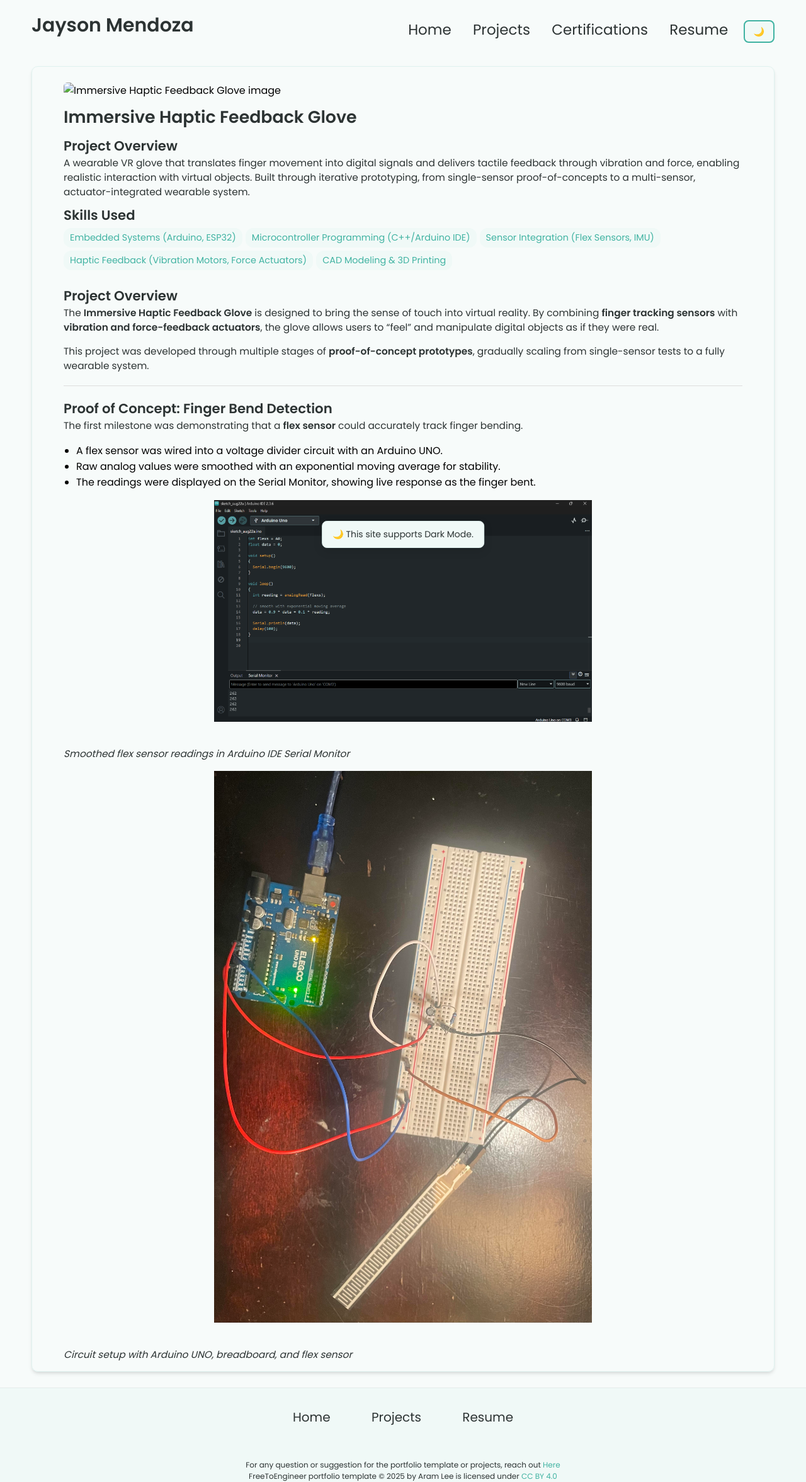
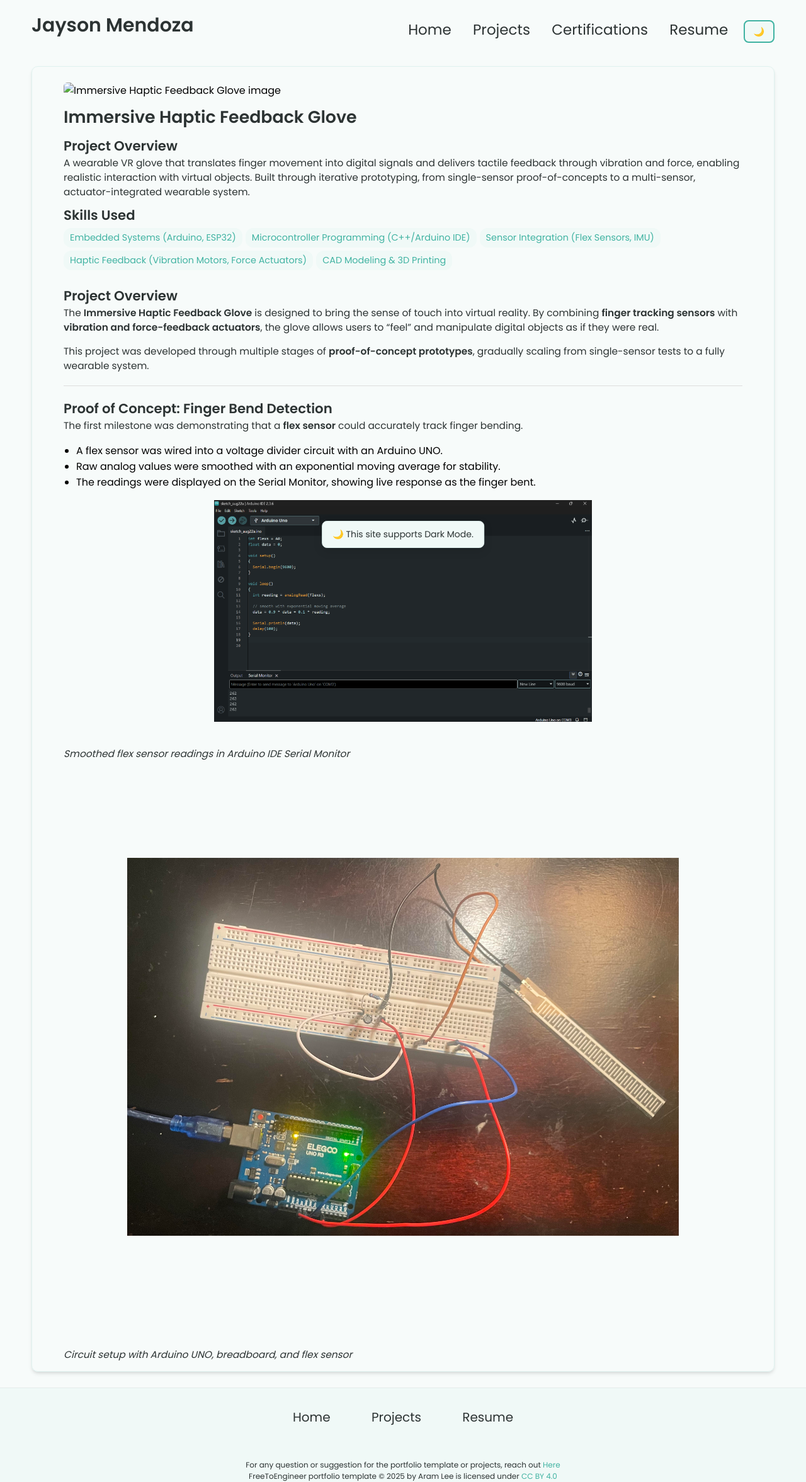
Before and after one commit to jaysonmendoza/jaysonmendoza.github.io, a Jekyll site: the page built from _projects/Immersive Haptic Feedback Glove/index.md, in a window 1280 px wide. Shown: the whole page at 63% size. Built offline with Jekyll 4.4.1, drawn with Linux system fonts in a browser that asks for light colours.

Commit message:
Update index.md

```diff
--- a/_projects/Immersive Haptic Feedback Glove/index.md
+++ b/_projects/Immersive Haptic Feedback Glove/index.md
@@ -28,6 +28,7 @@ The first milestone was demonstrating that a **flex sensor** could accurately tr
 
 <img src="/assets/arduino_flex_sensor_serial_output.png" alt="Arduino IDE Serial Output" style="max-width:600px; width:100%; height:auto; display:block; margin:1rem auto;"/>
 *Smoothed flex sensor readings in Arduino IDE Serial Monitor*
-
-<img src="/assets/arduino_flex_sensor_circuit_setup.png" alt="Arduino Flex Sensor Circuit" style="max-width:600px; width:100%; height:auto; display:block; margin:1rem auto;"/>
+<img src="/assets/arduino_flex_sensor_circuit_setup.png"
+     alt="Arduino Flex Sensor Circuit"
+     style="max-width:600px; width:100%; height:auto; display:block; margin:1rem auto; transform: rotate(-90deg);"/>
 *Circuit setup with Arduino UNO, breadboard, and flex sensor*
```
